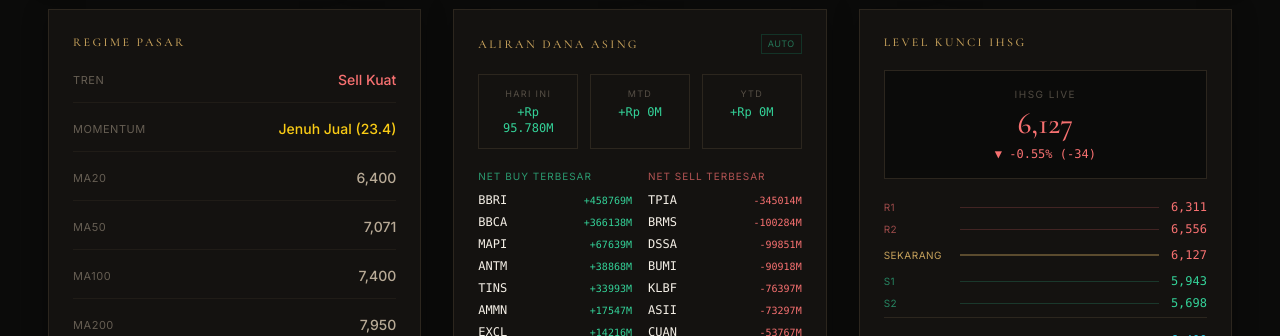
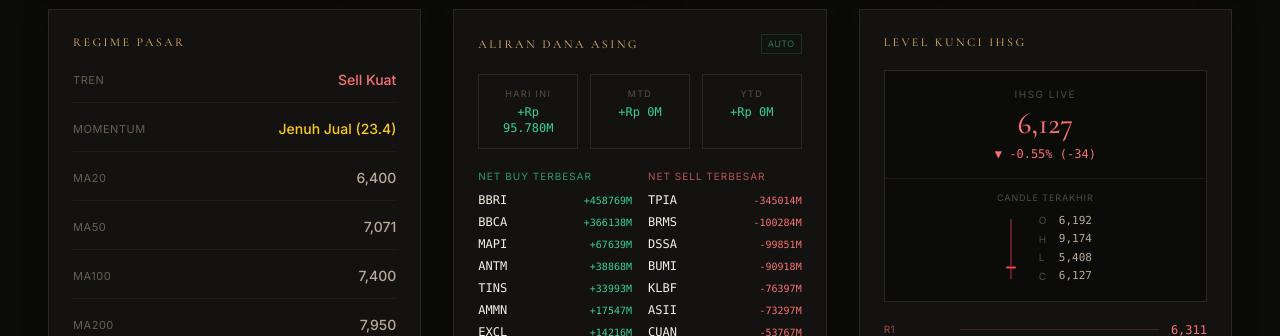
Before and after one commit to broden101/portfolio, a Next.js app: page /playbook/ihsg in a window 1280 px wide. Shown: the part 464-800 px from the top of the page. Built offline with nearby package versions, Linux system fonts and the light colour scheme; no server answers.

Commit message:
feat(ihsg): candle terakhir — visual SVG + OHLC dari TradingView

```diff
--- a/app/api/market/route.ts
+++ b/app/api/market/route.ts
@@ -46,7 +46,7 @@
 };
 
 const COLUMNS = [
-  "name", "description", "close", "change", "change_abs",
+  "name", "description", "open", "close", "change", "change_abs",
   "Recommend.All", "RSI", "SMA20", "SMA50", "SMA100", "SMA200",
   "Perf.W", "Perf.1M", "Perf.3M", "Perf.YTD", "Perf.Y",
   "high", "low",
@@ -60,7 +60,7 @@
 }
 
 interface QuoteData {
-  close: number | null; change: number | null; changeAbs: number | null;
+  open: number | null; close: number | null; change: number | null; changeAbs: number | null;
   recommend: number | null; rsi: number | null;
   sma20: number | null; sma50: number | null; sma100: number | null; sma200: number | null;
   perfWeek: number | null; perf1M: number | null; perf3M: number | null;
@@ -71,26 +71,26 @@
 function buildQuote(row: RawRow): QuoteData {
   const d = row.d;
   return {
-    close: num(d[2]), change: num(d[3]), changeAbs: num(d[4]),
-    recommend: num(d[5]), rsi: num(d[6]), sma20: num(d[7]), sma50: num(d[8]), sma100: num(d[9]), sma200: num(d[10]),
-    perfWeek: num(d[11]), perf1M: num(d[12]), perf3M: num(d[13]),
-    perfYTD: num(d[14]), perf1Y: num(d[15]),
-    high: num(d[16]), low: num(d[17]),
+    open: num(d[2]), close: num(d[3]), change: num(d[4]), changeAbs: num(d[5]),
+    recommend: num(d[6]), rsi: num(d[7]), sma20: num(d[8]), sma50: num(d[9]), sma100: num(d[10]), sma200: num(d[11]),
+    perfWeek: num(d[12]), perf1M: num(d[13]), perf3M: num(d[14]),
+    perfYTD: num(d[15]), perf1Y: num(d[16]),
+    high: num(d[17]), low: num(d[18]),
   };
 }
 
 function aggregateBasket(rows: RawRow[]): QuoteData & { components: number } {
-  const valid = rows.filter((r) => num(r.d[2]) != null && num(r.d[2])! > 0);
+  const valid = rows.filter((r) => num(r.d[3]) != null && num(r.d[3])! > 0);
   const avg = (idx: number): number | null => {
     const vals = valid.map((r) => num(r.d[idx])).filter((v): v is number => v != null);
     return vals.length ? vals.reduce((a, b) => a + b, 0) / vals.length : null;
   };
   return {
-    close: avg(2), change: avg(3), changeAbs: avg(4),
-    recommend: avg(5), rsi: avg(6), sma20: avg(7), sma50: avg(8), sma100: avg(9), sma200: avg(10),
-    perfWeek: avg(11), perf1M: avg(12), perf3M: avg(13),
-    perfYTD: avg(14), perf1Y: avg(15),
-    high: avg(16), low: avg(17),
+    open: avg(2), close: avg(3), change: avg(4), changeAbs: avg(5),
+    recommend: avg(6), rsi: avg(7), sma20: avg(8), sma50: avg(9), sma100: avg(10), sma200: avg(11),
+    perfWeek: avg(12), perf1M: avg(13), perf3M: avg(14),
+    perfYTD: avg(15), perf1Y: avg(16),
+    high: avg(17), low: avg(18),
     components: valid.length,
   };
 }
--- a/app/playbook/ihsg/page.tsx
+++ b/app/playbook/ihsg/page.tsx
@@ -389,6 +389,32 @@
               <div className={`text-xs font-mono mt-1 ${ihsgUp ? "text-emerald-400" : "text-red-400"}`}>
                 {ihsgUp ? "▲" : "▼"} {fmtPct(ihsg.change)} {ihsg.changeAbs != null && `(${ihsgUp ? "+" : ""}${ihsg.changeAbs.toFixed(0)})`}
               </div>
+              {/* Candle Terakhir */}
+              {ihsg.open != null && ihsg.high != null && ihsg.low != null && (
+                <div className="mt-4 pt-3 border-t border-[#2C261E]/50">
+                  <div className="text-[#B8AA96]/40 text-[9px] tracking-[0.1em] uppercase mb-2">Candle Terakhir</div>
+                  <div className="flex items-center justify-center gap-4">
+                    {/* Visual candle */}
+                    <div className="flex flex-col items-center" style={{ height: 60 }}>
+                      <CandleSVG o={ihsg.open} h={ihsg.high} l={ihsg.low} c={ihsgClose} />
+                    </div>
+                    {/* OHLC numbers */}
+                    <div className="text-left space-y-0.5">
+                      {[
+                        ["O", ihsg.open],
+                        ["H", ihsg.high],
+                        ["L", ihsg.low],
+                        ["C", ihsgClose],
+                      ].map(([l, v]) => (
+                        <div key={l as string} className="flex items-center gap-2">
+                          <span className="text-[#B8AA96]/40 text-[10px] w-3">{l}</span>
+                          <span className="text-[#B8AA96] text-[11px] font-mono">{fmtNum(v as number)}</span>
+                        </div>
+                      ))}
+                    </div>
+                  </div>
+                </div>
+              )}
             </div>
             <div className="space-y-1.5">
               {keyLevels.resistance.map((r, i) => (
@@ -700,6 +726,31 @@
   );
 }
 
+/* ── Candle SVG ── */
+function CandleSVG({ o, h, l, c }: { o: number; h: number; l: number; c: number }) {
+  const bearish = c < o;
+  const color = bearish ? "#ef4444" : "#34d399";
+  const wickColor = bearish ? "#ef444480" : "#34d39980";
+  const range = h - l || 1;
+  const svgH = 60;
+  const svgW = 24;
+  const bodyTop = ((h - Math.max(o, c)) / range) * svgH;
+  const bodyH = Math.max(((Math.abs(o - c)) / range) * svgH, 2);
+  const wickTop = 0;
+  const wickH = svgH;
+  const cx = svgW / 2;
+  return (
+    <svg width={svgW} height={svgH} viewBox={`0 0 ${svgW} ${svgH}`}>
+      {/* Upper wick */}
+      <line x1={cx} y1={wickTop} x2={cx} y2={bodyTop} stroke={wickColor} strokeWidth={1.5} />
+      {/* Body */}
+      <rect x={cx - 5} y={bodyTop} width={10} height={bodyH} fill={color} rx={1} />
+      {/* Lower wick */}
+      <line x1={cx} y1={bodyTop + bodyH} x2={cx} y2={wickH} stroke={wickColor} strokeWidth={1.5} />
+    </svg>
+  );
+}
+
 /* ── Presentational helpers ── */
 function MaRow({ label, ma, price, color }: { label: string; ma: number | null; price: number; color: "blue" | "cyan" | "green" | "purple" }) {
   const above = ma != null && price >= ma;
--- a/lib/market.ts
+++ b/lib/market.ts
@@ -8,6 +8,7 @@
  */
 
 export interface Quote {
+  open: number | null;
   close: number | null;
   change: number | null;
   changeAbs: number | null;
@@ -110,7 +111,7 @@
 };
 
 export const IHSG_FALLBACK: Quote = {
-  close: 6127, change: -0.55, changeAbs: -34,
+  open: 6192, close: 6127, change: -0.55, changeAbs: -34,
   recommend: -0.75, rsi: 23.4,
   sma20: 6400, sma50: 7071, sma100: 7400, sma200: 7950,
   perfWeek: 8.3, perf1M: -6.16, perf3M: -12.5,
```
